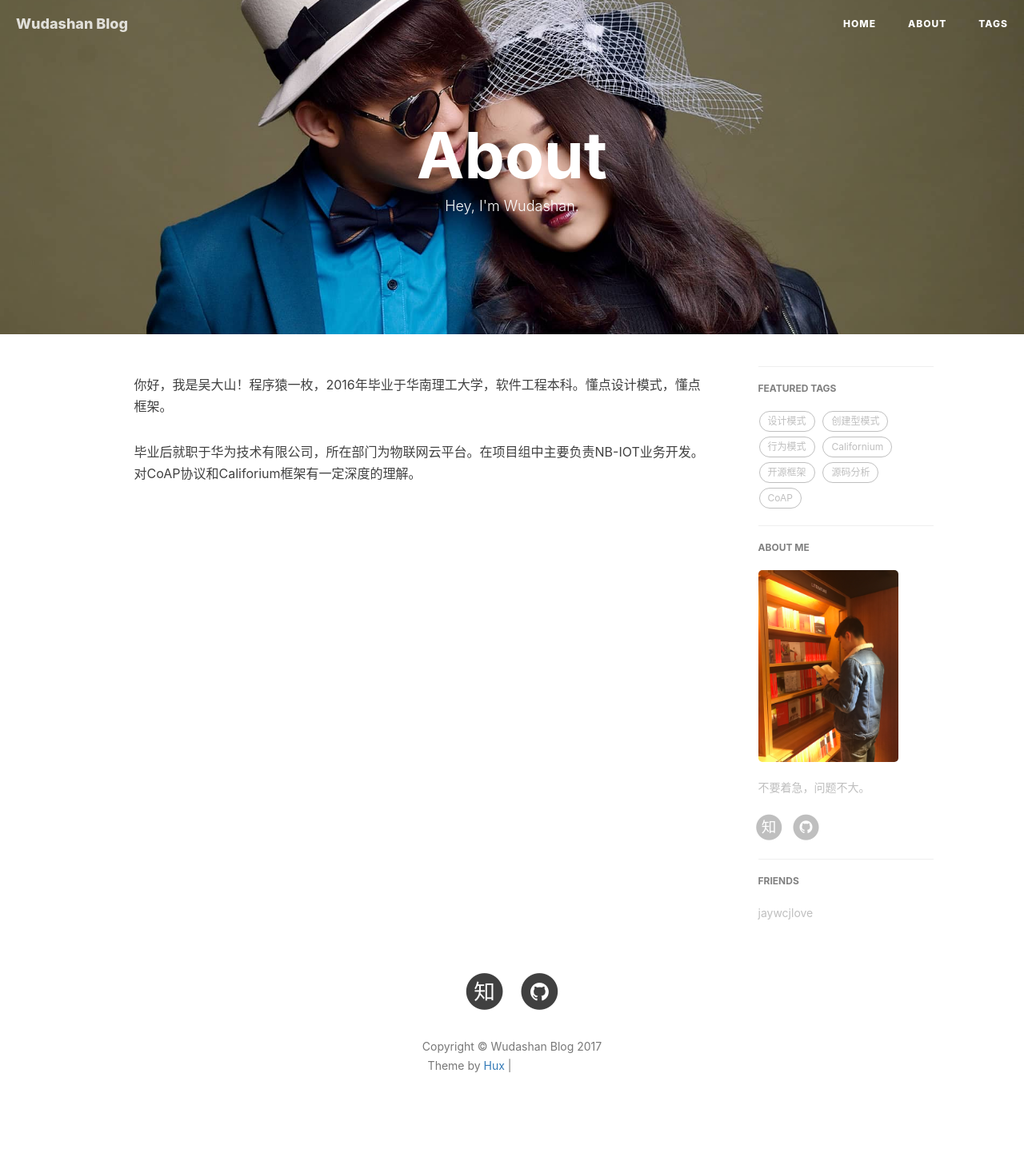
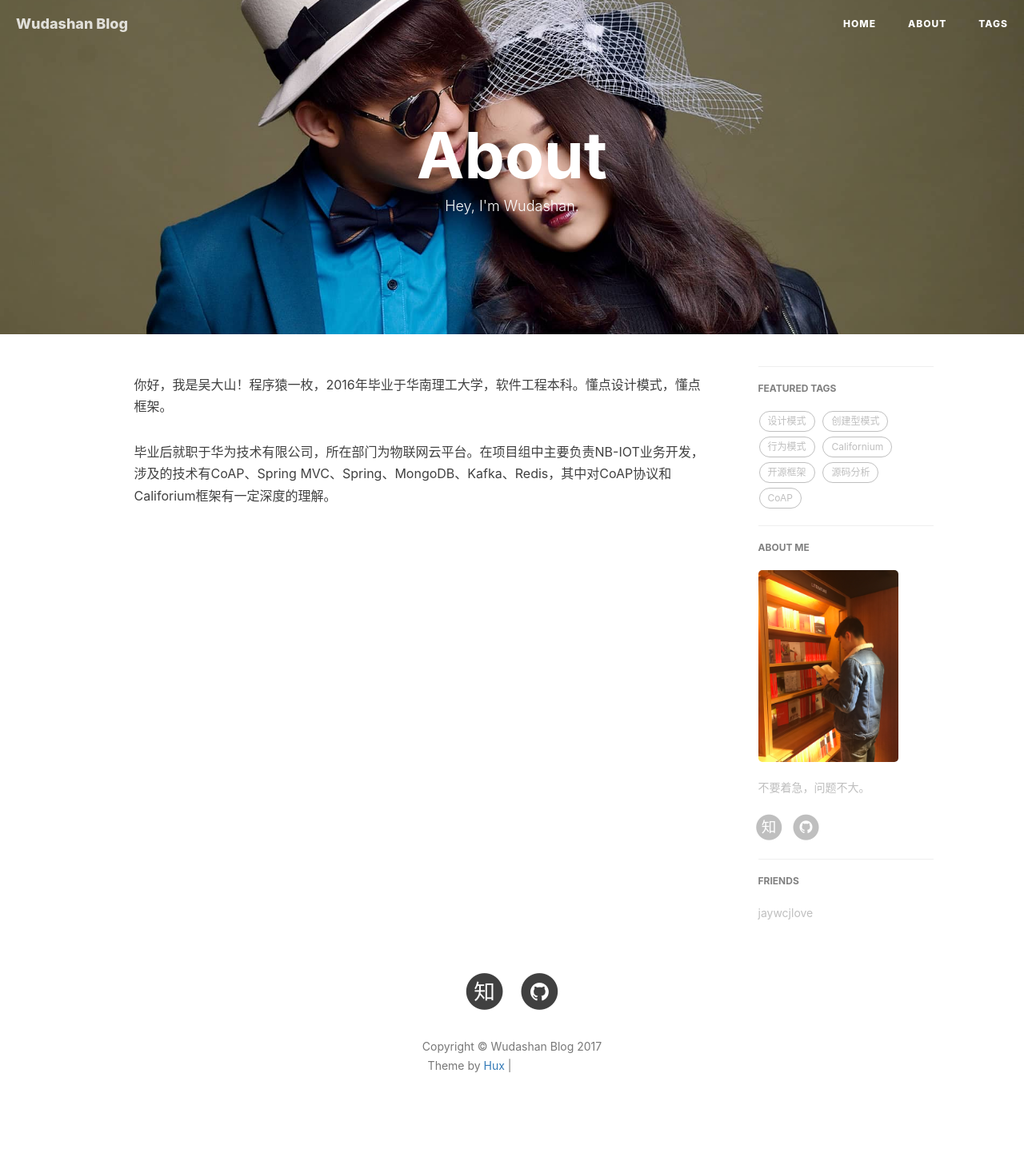
Before and after one commit to wudashan/wudashan.github.io, a Jekyll site: the page built from about.html, in a window 1280 px wide. Shown: the whole page at 80% size. Built offline with Jekyll 4.4.1, drawn with Linux system fonts in a browser that asks for light colours; nearby versions of some CDN libraries; comment, search, counter and statistics services are not loaded; grey boxes are pictures that could not be loaded.

Commit message:
更新自我介绍

```diff
--- a/about.html
+++ b/about.html
@@ -11,7 +11,7 @@ header-img: "img/about-bg.jpg"
 
     <!--copied from markdown -->
     <p>你好，我是吴大山！程序猿一枚，2016年毕业于华南理工大学，软件工程本科。懂点设计模式，懂点框架。</p>
-    <p>毕业后就职于华为技术有限公司，所在部门为物联网云平台。在项目组中主要负责NB-IOT业务开发。对CoAP协议和Califorium框架有一定深度的理解。</p>
+    <p>毕业后就职于华为技术有限公司，所在部门为物联网云平台。在项目组中主要负责NB-IOT业务开发，涉及的技术有CoAP、Spring MVC、Spring、MongoDB、Kafka、Redis，其中对CoAP协议和Califorium框架有一定深度的理解。</p>
 
 
 
```
